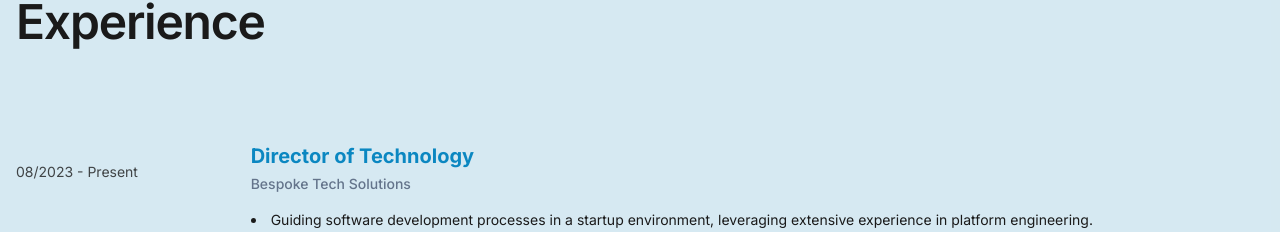
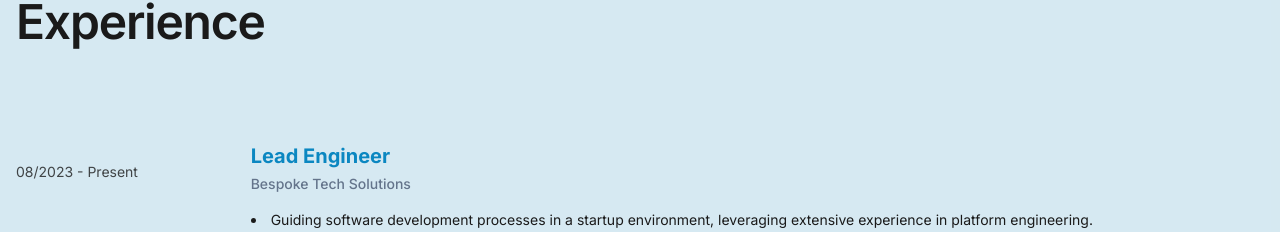
Before and after one commit to bwads001/resume-app, a Next.js app: page / in a window 1280 px wide. Shown: the part 1791-2023 px from the top of the page. Built offline with nearby package versions, Linux system fonts and the light colour scheme.

Commit message:
Role change

```diff
--- a/data/experience.ts
+++ b/data/experience.ts
@@ -8,7 +8,7 @@ export interface Job {
 
 export const jobs: Job[] = [
   {
-    title: "Director of Technology",
+    title: "Lead Engineer",
     company: "Bespoke Tech Solutions",
     period: "08/2023 - Present",
     description: [
```
Also changed, not shown: 1 other file (tests, documents, lock files or other folders).
